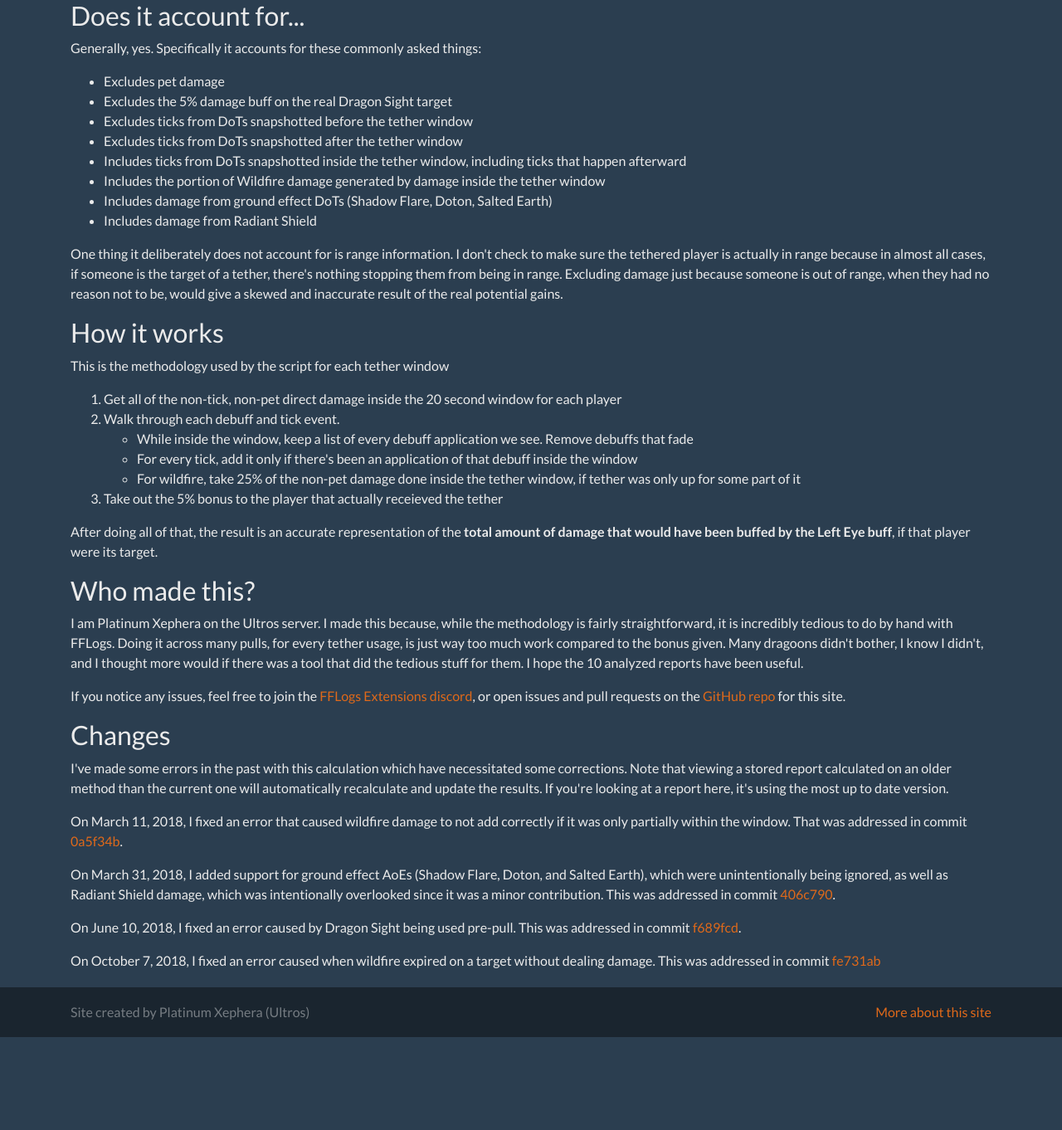
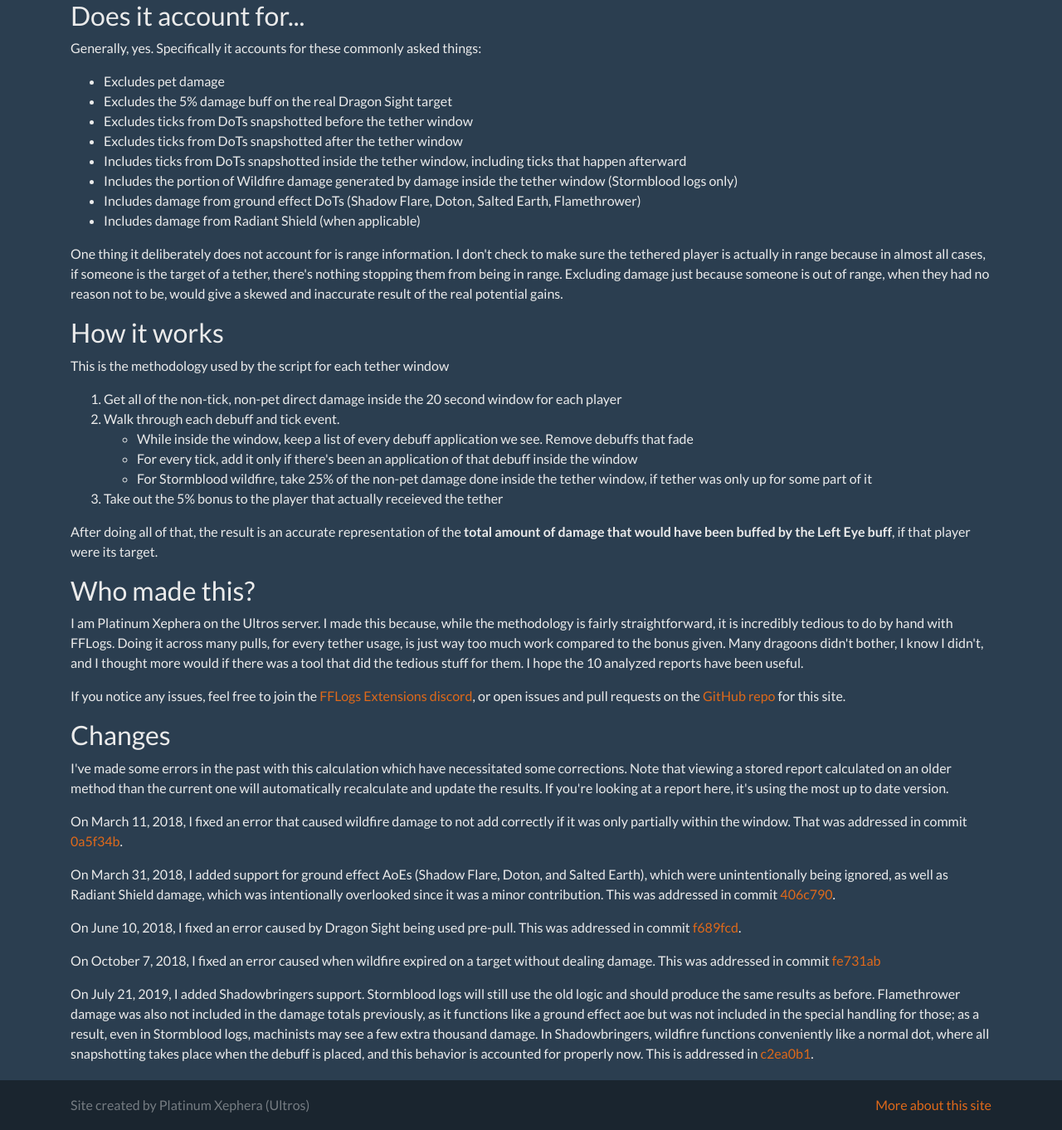
Before and after one commit to xephero/tethercalc, a Flask app: page /about in a window 1280 px wide. Shown: the part 120-1482 px from the top of the page at 83% size. Before the commit the page ends 1370 px from the top, so only its background shows below. Run offline with Flask 2, Linux system fonts and the light colour scheme; tables that the repository leaves empty hold one stand-in row (values such as "Sample post"); some libraries are stand-ins or nearby versions.

Commit message:
Updating about page

```diff
--- a/templates/about.html
+++ b/templates/about.html
@@ -14,9 +14,9 @@
     <li>Excludes ticks from DoTs snapshotted before the tether window</li>
     <li>Excludes ticks from DoTs snapshotted after the tether window</li>
     <li>Includes ticks from DoTs snapshotted inside the tether window, including ticks that happen afterward</li>
-    <li>Includes the portion of Wildfire damage generated by damage inside the tether window</li>
-    <li>Includes damage from ground effect DoTs (Shadow Flare, Doton, Salted Earth)</li>
-    <li>Includes damage from Radiant Shield</li>
+    <li>Includes the portion of Wildfire damage generated by damage inside the tether window (Stormblood logs only)</li>
+    <li>Includes damage from ground effect DoTs (Shadow Flare, Doton, Salted Earth, Flamethrower)</li>
+    <li>Includes damage from Radiant Shield (when applicable)</li>
 </ul>
 <p>One thing it deliberately does not account for is range information. I don't check to make sure the tethered player is actually in range because in almost all cases, if someone is the target of a tether, there's nothing stopping them from being in range. Excluding damage just because someone is out of range, when they had no reason not to be, would give a skewed and inaccurate result of the real potential gains.</p>
 
@@ -29,7 +29,7 @@
         <ul>
             <li>While inside the window, keep a list of every debuff application we see. Remove debuffs that fade</li>
             <li>For every tick, add it only if there's been an application of that debuff inside the window</li>
-            <li>For wildfire, take 25% of the non-pet damage done inside the tether window, if tether was only up for some part of it</li>
+            <li>For Stormblood wildfire, take 25% of the non-pet damage done inside the tether window, if tether was only up for some part of it</li>
         </ul>
     </li>
     <li>Take out the 5% bonus to the player that actually receieved the tether</li>
@@ -53,4 +53,6 @@
 <p>On June 10, 2018, I fixed an error caused by Dragon Sight being used pre-pull. This was addressed in commit <a href="https://github.com/xephero/tethercalc/commit/f689fcd0fb0b771ec21d5f6f749695a25db876f7">f689fcd</a>.</p>
 
 <p>On October 7, 2018, I fixed an error caused when wildfire expired on a target without dealing damage. This was addressed in commit <a href="https://github.com/xephero/tethercalc/commit/fe731abfbd74c0591ef19f23757d773a899442b2">fe731ab</a>
+
+<p>On July 21, 2019, I added Shadowbringers support. Stormblood logs will still use the old logic and should produce the same results as before. Flamethrower damage was also not included in the damage totals previously, as it functions like a ground effect aoe but was not included in the special handling for those; as a result, even in Stormblood logs, machinists may see a few extra thousand damage. In Shadowbringers, wildfire functions conveniently like a normal dot, where all snapshotting takes place when the debuff is placed, and this behavior is accounted for properly now. This is addressed in <a href="https://github.com/xephero/tethercalc/commit/c2ea0b1f9e1fa2e2b7502f7857d454fa7650748a">c2ea0b1</a>.
 {% endblock %}
```
Also changed, not shown: 1 other file.
